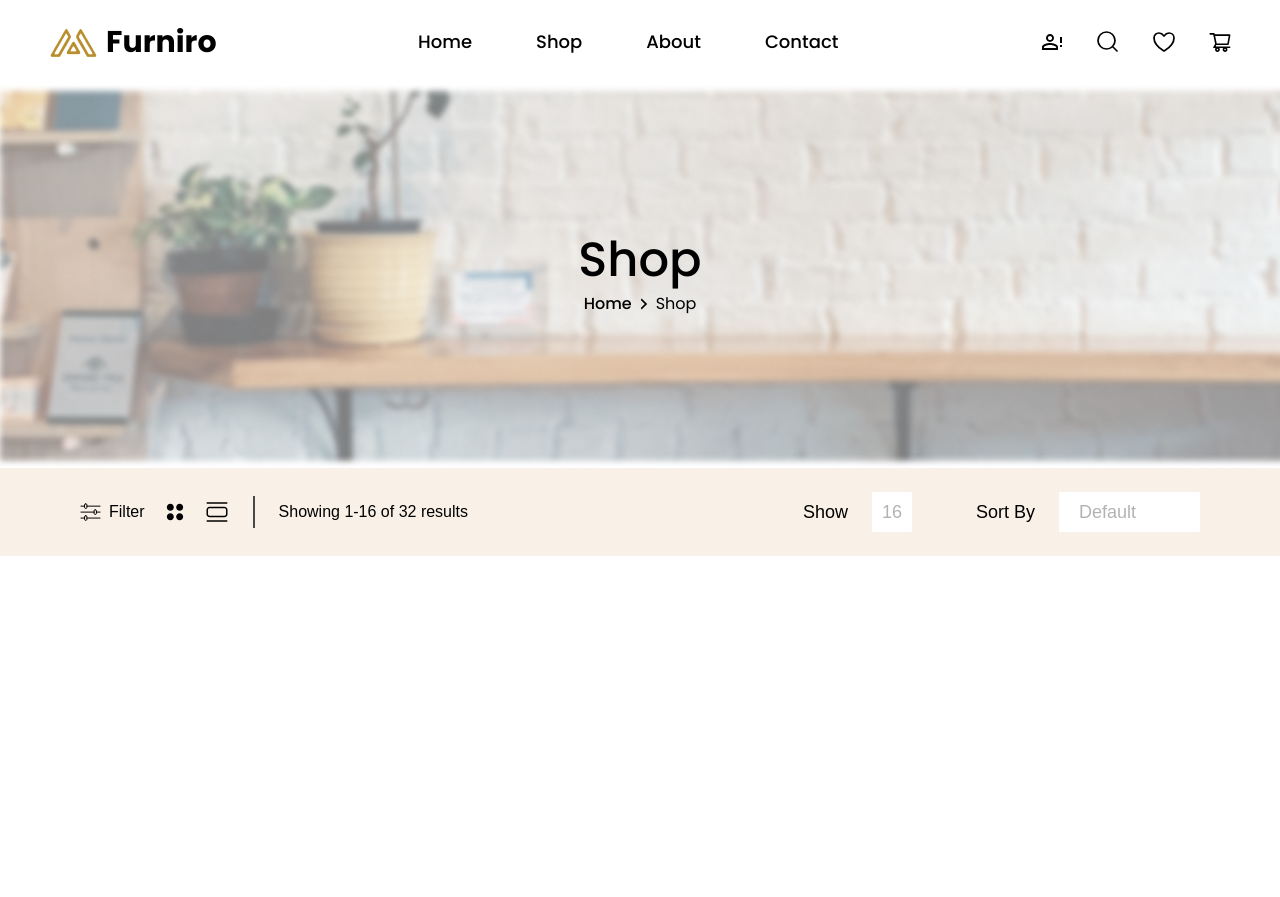
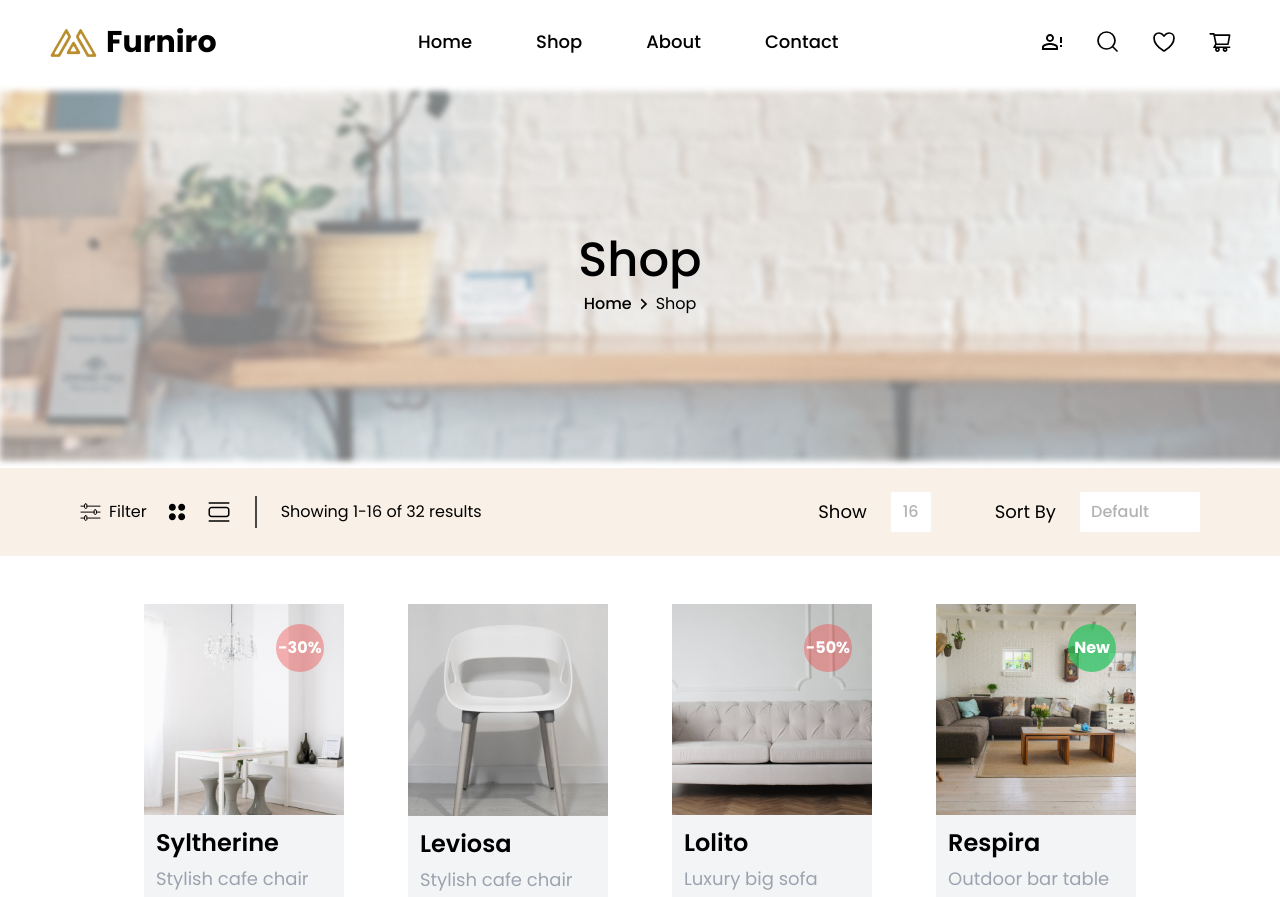
Before and after one commit to harimuthu-bounteous/furnio-client, a Next.js app: page /shop in a window 1280 px wide. Shown: the top 897 px of the page. Before the commit the page ends 800 px from the top, so only its background shows below. Built offline with nearby package versions, Linux system fonts and the light colour scheme.

Commit message:
add: Product List Component in PLP

```diff
--- a/src/app/layout.tsx
+++ b/src/app/layout.tsx
@@ -13,7 +13,7 @@ export default function RootLayout({
 }>) {
   return (
     <html lang="en">
-      <body className={`antialiased`}>{children}</body>
+      <body className="antialiased font-poppins">{children}</body>
     </html>
   );
 }
--- a/src/components/PLP/ProductList.tsx
+++ b/src/components/PLP/ProductList.tsx
@@ -1,7 +1,10 @@
+import { FC } from "react";
 import FilterIcon from "@/public/assets/icons/FilterIcon";
 import GridRoundIcon from "@/public/assets/icons/GridRoundIcon";
 import ViewListIcon from "@/public/assets/icons/ViewListIcon";
-import { FC } from "react";
+import Button from "@/src/components/common/Button";
+import { products } from "@/src/data/Products";
+import ProductCard from "../common/ProductCard";
 
 const ProductList: FC = () => {
   return (
@@ -16,26 +19,28 @@ const ProductList: FC = () => {
             <GridRoundIcon />
             <ViewListIcon />
           </div>
-          {/* <Separator orientation="vertical" className="" /> */}
           <div className="w-[2px] h-8 bg-black/70 mx-2"></div>
           <div>Showing 1-16 of 32 results</div>
         </div>
         <div className="flex flex-row items-center justify-center gap-16">
           <div className="text-lg flex flex-row items-center justify-center gap-6">
-            Show{" "}
-            <div className="bg-white text-black/30 flex items-center justify-center rounded-sm h-10 w-10">
-              16
-            </div>
+            Show <Button variant="v1">16</Button>
           </div>
           <div className="text-lg flex flex-row items-center justify-center gap-6">
             Sort By{" "}
-            <div className="bg-white text-black/30 flex justify-start items-center rounded-sm h-10 pl-5 pr-16">
+            <Button variant="v1" className="pl-10 pr-20">
               Default
-            </div>
+            </Button>
           </div>
         </div>
       </div>
-      <div></div>
+
+      {/* Product List */}
+      <div className="grid grid-cols-4 px-36 py-12 gap-16">
+        {products.map((product) => (
+          <ProductCard product={product} key={product.id} />
+        ))}
+      </div>
       <div></div>
     </div>
   );
--- /dev/null
+++ b/src/components/common/Button.tsx
@@ -0,0 +1,53 @@
+import { cn } from "@/src/utils/cn";
+import { FC, ReactNode } from "react";
+
+interface ButtonProps {
+  variant?: "primary" | "secondary" | "outline" | "v1" | "v2";
+  size?: "small" | "medium" | "large";
+  icon?: ReactNode;
+  children: ReactNode;
+  onClick?: () => void;
+  className?: string;
+  disabled?: boolean;
+}
+
+const Button: FC<ButtonProps> = ({
+  variant = "primary",
+  size = "medium",
+  icon,
+  children,
+  onClick,
+  className = "",
+  disabled = false,
+}) => {
+  return (
+    <button
+      onClick={onClick}
+      disabled={disabled}
+      className={cn(
+        "inline-flex items-center justify-center rounded-md font-medium focus:outline-none transition-colors duration-300",
+        {
+          "bg-blue-600 text-white hover:bg-blue-700": variant === "primary",
+          "bg-gray-600 text-white hover:bg-gray-700": variant === "secondary",
+          "border border-blue-600 text-blue-600 hover:bg-blue-50":
+            variant === "outline",
+          "bg-white text-black/30 rounded-sm h-10 w-10": variant === "v1",
+          "bg-white text-yellow-600 rounded-none font-semibold text-3xl":
+            variant === "v2",
+          "opacity-50 cursor-not-allowed": disabled,
+        },
+        {
+          "px-3 py-1 text-sm": size === "small",
+          "px-4 py-2 text-base": size === "medium",
+          "px-6 py-3 text-lg": size === "large",
+        },
+        className
+      )}
+    >
+      {icon && <span className="mr-2">{icon}</span>}
+      {children}
+    </button>
+  );
+};
+
+export default Button;
--- /dev/null
+++ b/src/components/common/ProductCard.tsx
@@ -0,0 +1,88 @@
+import { Product } from "@/src/types/Product";
+import Image from "next/image";
+import { FC } from "react";
+import Typography from "./Typography";
+import Button from "./Button";
+import Link from "next/link";
+import ShareIcon from "@/public/assets/icons/ShareIcon";
+import CompareIcon from "@/public/assets/icons/CompareIcon";
+import LikeIcon from "@/public/assets/icons/LikeIcon";
+
+interface ProductCardProps {
+  product: Product;
+}
+
+const ProductCard: FC<ProductCardProps> = ({ product }) => {
+  return (
+    <div className="flex flex-col relative group overflow-hidden">
+      <div className="relative">
+        <Image
+          src={product.image}
+          alt={product.name}
+          width={250}
+          height={100}
+          className="w-full"
+        />
+        {product.label === "Sale" && (
+          <div className="absolute top-5 right-5 h-12 w-12 rounded-full bg-red-500/40 text-white font-bold flex items-center justify-center">
+            -{product.discount}
+          </div>
+        )}
+        {product.label === "New" && (
+          <div className="absolute top-5 right-5 h-12 w-12 rounded-full bg-green-500/70 text-white font-bold flex items-center justify-center">
+            New
+          </div>
+        )}
+      </div>
+      <div className="bg-gray-100 p-3 space-y-1.5">
+        <Typography variant="h2" className="font-semibold text-2xl">
+          {product.name}
+        </Typography>
+        <Typography variant="h3" className="text-lg text-gray-400">
+          {product.description}
+        </Typography>
+        <div className="flex flex-row justify-between">
+          <Typography variant="p" className="text-lg font-medium">
+            {product.price}
+          </Typography>{" "}
+          {product.old_price && (
+            <Typography variant="p" className="line-through text-gray-300">
+              {product.old_price}
+            </Typography>
+          )}
+        </div>
+      </div>
+
+      <div className="absolute top-0 left-0 w-full h-full bg-black bg-opacity-70 flex flex-col items-center justify-center gap-8 opacity-0 group-hover:opacity-100 transition-opacity duration-300">
+        <Button variant="v2" className="px-14 py-3 text-xl">
+          Add to Cart
+        </Button>
+        <div className="flex flex-row gap-4">
+          <Link
+            href="/shop"
+            className="text-white flex flex-row items-center gap-1"
+          >
+            <ShareIcon />
+            Share
+          </Link>
+          <Link
+            href="/shop"
+            className="text-white flex flex-row items-center gap-1"
+          >
+            <CompareIcon />
+            Compare
+          </Link>
+          <Link
+            href="/shop"
+            className="text-white flex flex-row items-center gap-1"
+          >
+            <LikeIcon />
+            Like
+          </Link>
+        </div>
+      </div>
+    </div>
+  );
+};
+
+export default ProductCard;
--- a/src/components/layout/Navbar.tsx
+++ b/src/components/layout/Navbar.tsx
@@ -12,12 +12,7 @@ const Navbar: FC = () => {
   return (
     <nav className="flex flex-row items-center justify-between py-6 px-12">
       <div className="flex flex-row items-center justify-center gap-2">
-        <Image
-          src={Logo}
-          alt="Logo"
-          // width={500}
-          // height={500}
-        />
+        <Image src={Logo} alt="Logo" />
         <Typography variant="h2" className="text-3xl font-bold font-montserrat">
           Furniro
         </Typography>
--- /dev/null
+++ b/src/data/Products.ts
@@ -0,0 +1,148 @@
+import { Product } from "@/src/types/Product";
+
+export const products: Product[] = [
+  {
+    id: 1,
+    name: "Syltherine",
+    description: "Stylish cafe chair",
+    price: "Rp 2.500.000",
+    old_price: "Rp 3.500.000",
+    discount: "30%",
+    image: "/assets/images/syltherine.png",
+    label: "Sale",
+  },
+  {
+    id: 2,
+    name: "Leviosa",
+    description: "Stylish cafe chair",
+    price: "Rp 2.500.000",
+    image: "/assets/images/leviosa.png",
+    label: "",
+  },
+  {
+    id: 3,
+    name: "Lolito",
+    description: "Luxury big sofa",
+    price: "Rp 7.000.000",
+    old_price: "Rp 14.000.000",
+    discount: "50%",
+    image: "/assets/images/lolito.png",
+    label: "Sale",
+  },
+  {
+    id: 4,
+    name: "Respira",
+    description: "Outdoor bar table and stool",
+    price: "Rp 500.000",
+    image: "/assets/images/respira.png",
+    label: "New",
+  },
+  {
+    id: 5,
+    name: "Syltherine",
+    description: "Stylish cafe chair",
+    price: "Rp 2.500.000",
+    old_price: "Rp 3.500.000",
+    discount: "30%",
+    image: "/assets/images/syltherine.png",
+    label: "Sale",
+  },
+  {
+    id: 6,
+    name: "Leviosa",
+    description: "Stylish cafe chair",
+    price: "Rp 2.500.000",
+    image: "/assets/images/leviosa.png",
+    label: "",
+  },
+  {
+    id: 7,
+    name: "Lolito",
+    description: "Luxury big sofa",
+    price: "Rp 7.000.000",
+    old_price: "Rp 14.000.000",
+    discount: "50%",
+    image: "/assets/images/lolito.png",
+    label: "Sale",
+  },
+  {
+    id: 8,
+    name: "Respira",
+    description: "Outdoor bar table and stool",
+    price: "Rp 500.000",
+    image: "/assets/images/respira.png",
+    label: "New",
+  },
+  {
+    id: 9,
+    name: "Syltherine",
+    description: "Stylish cafe chair",
+    price: "Rp 2.500.000",
+    old_price: "Rp 3.500.000",
+    discount: "30%",
+    image: "/assets/images/syltherine.png",
+    label: "Sale",
+  },
+  {
+    id: 10,
+    name: "Leviosa",
+    description: "Stylish cafe chair",
+    price: "Rp 2.500.000",
+    image: "/assets/images/leviosa.png",
+    label: "",
+  },
+  {
+    id: 11,
+    name: "Lolito",
+    description: "Luxury big sofa",
+    price: "Rp 7.000.000",
+    old_price: "Rp 14.000.000",
+    discount: "50%",
+    image: "/assets/images/lolito.png",
+    label: "Sale",
+  },
+  {
+    id: 12,
+    name: "Respira",
+    description: "Outdoor bar table and stool",
+    price: "Rp 500.000",
+    image: "/assets/images/respira.png",
+    label: "New",
+  },
+  {
+    id: 13,
+    name: "Syltherine",
+    description: "Stylish cafe chair",
+    price: "Rp 2.500.000",
+    old_price: "Rp 3.500.000",
+    discount: "30%",
+    image: "/assets/images/syltherine.png",
+    label: "Sale",
+  },
+  {
+    id: 14,
+    name: "Leviosa",
+    description: "Stylish cafe chair",
+    price: "Rp 2.500.000",
+    image: "/assets/images/leviosa.png",
+    label: "",
+  },
+  {
+    id: 15,
+    name: "Lolito",
+    description: "Luxury big sofa",
+    price: "Rp 7.000.000",
+    old_price: "Rp 14.000.000",
+    discount: "50%",
+    image: "/assets/images/lolito.png",
+    label: "Sale",
+  },
+  {
+    id: 16,
+    name: "Respira",
+    description: "Outdoor bar table and stool",
+    price: "Rp 500.000",
+    image: "/assets/images/respira.png",
+    label: "New",
+  },
+];
--- /dev/null
+++ b/src/types/Product.ts
@@ -0,0 +1,10 @@
+export interface Product {
+  id: number;
+  name: string;
+  description: string;
+  price: string;
+  old_price?: string;
+  discount?: string;
+  image: string;
+  label?: string;
+}
--- /dev/null
+++ b/src/utils/cn.ts
@@ -0,0 +1,6 @@
+import { clsx, type ClassValue } from "clsx";
+import { twMerge } from "tailwind-merge";
+
+export function cn(...args: ClassValue[]) {
+  return twMerge(clsx(args));
+}
```
